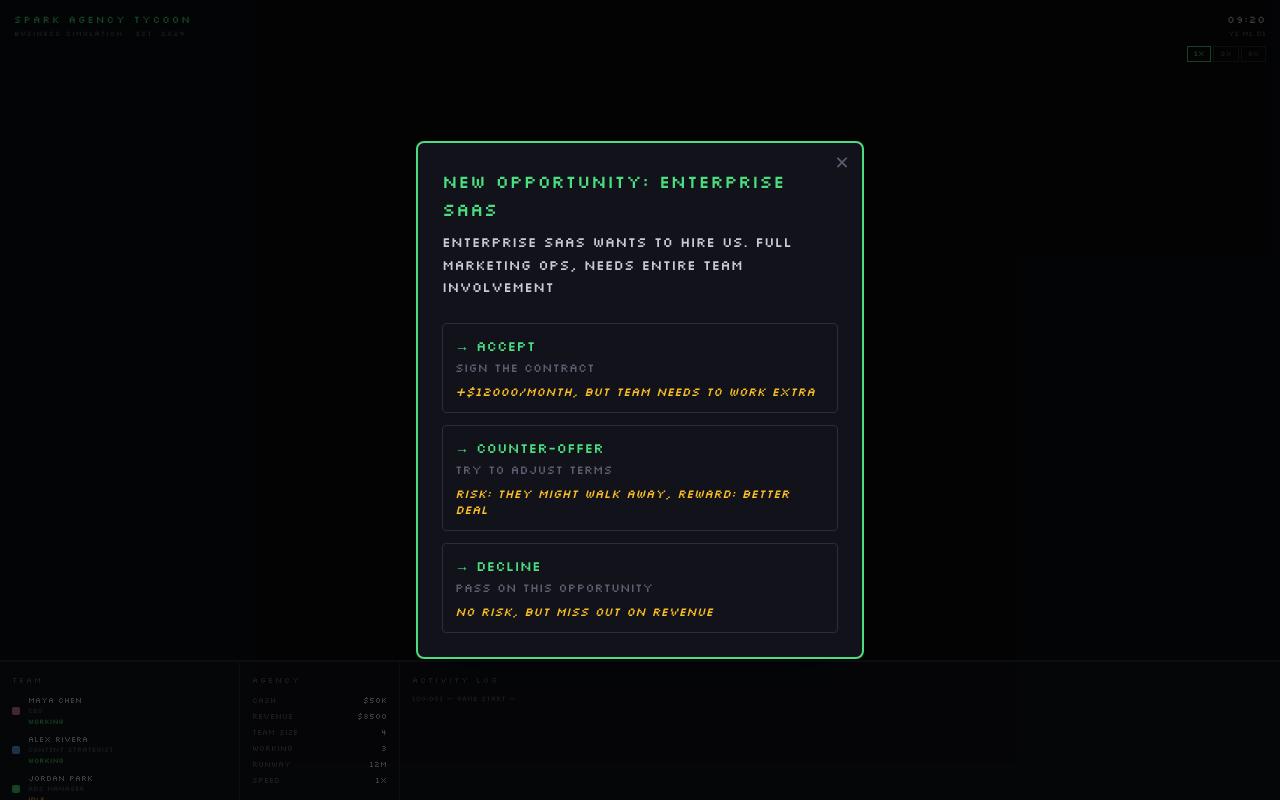
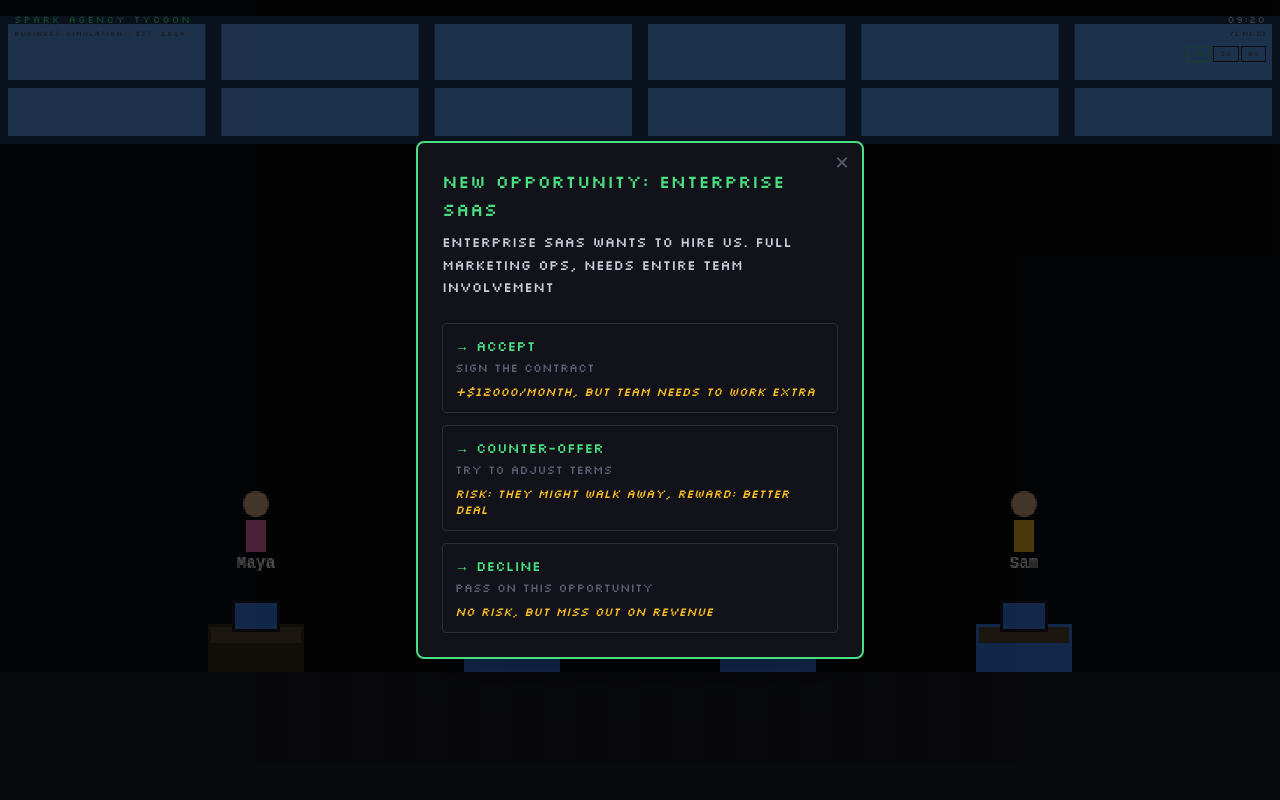
Before and after one commit to sarojchin/SparkMarketing, a React (Vite) app in the folder codebase/: page / in a window 1280 px wide. Built offline with nearby package versions, Linux system fonts and the light colour scheme.

Commit message:
Add pixelated office canvas rendering with team members

```diff
--- a/codebase/src/App.tsx
+++ b/codebase/src/App.tsx
@@ -6,6 +6,7 @@ import { useSimStore } from '@/hooks/useSimStore';
 import { HUD } from '@/ui/overlays/HUD';
 import { Tooltip } from '@/ui/overlays/Tooltip';
 import { DecisionDialog } from '@/ui/overlays/DecisionDialog';
+import { OfficeCanvas } from '@/ui/canvas/OfficeCanvas';
 import { TeamPanel } from '@/ui/panels/TeamPanel';
 import { InfoPanel } from '@/ui/panels/InfoPanel';
 import { LogPanel } from '@/ui/panels/LogPanel';
@@ -124,10 +125,8 @@ export default function App() {
     <div className="h-screen w-screen overflow-hidden bg-sim-bg flex flex-col">
       {/* Main game area */}
       <div className="flex-1 relative">
-        {/* Placeholder for canvas/visuals */}
-        <div className="absolute inset-0 bg-sim-bg flex items-center justify-center text-sim-textDim font-pixel text-sm">
-          Visual rendering (canvas) coming next
-        </div>
+        {/* Office canvas */}
+        <OfficeCanvas gameState={gameState} />
 
         {/* HUD overlay */}
         <HUDWithState gameState={gameState} onSpeedChange={handleSpeedChange} />
--- /dev/null
+++ b/codebase/src/ui/canvas/OfficeCanvas.tsx
@@ -0,0 +1,93 @@
+import { useEffect, useRef } from 'react';
+import type { GameState } from '@/engine/types';
+
+export function OfficeCanvas({ gameState }: { gameState: GameState }) {
+  const canvasRef = useRef<HTMLCanvasElement>(null);
+
+  useEffect(() => {
+    const canvas = canvasRef.current;
+    if (!canvas) return;
+
+    const ctx = canvas.getContext('2d');
+    if (!ctx) return;
+
+    ctx.imageSmoothingEnabled = false;
+
+    // Clear
+    ctx.fillStyle = '#0b0c10';
+    ctx.fillRect(0, 0, canvas.width, canvas.height);
+
+    // Draw floor grid
+    ctx.fillStyle = '#1e2028';
+    ctx.fillRect(0, canvas.height * 0.7, canvas.width, canvas.height * 0.3);
+
+    ctx.fillStyle = '#1c1d25';
+    for (let i = 0; i < canvas.width; i += 40) {
+      ctx.fillRect(i, canvas.height * 0.7, 20, canvas.height * 0.3);
+    }
+
+    // Draw desks
+    ctx.fillStyle = '#3d3224';
+    for (let i = 1; i < 5; i++) {
+      const deskX = (i * canvas.width) / 5 - 30;
+      const deskY = canvas.height * 0.65;
+      ctx.fillRect(deskX, deskY, 60, 30);
+
+      // Desk top highlight
+      ctx.fillStyle = '#5a4a35';
+      ctx.fillRect(deskX + 2, deskY + 2, 56, 10);
+      ctx.fillStyle = '#3d3224';
+
+      // Monitor
+      ctx.fillStyle = '#1a1c28';
+      ctx.fillRect(deskX + 15, deskY - 15, 30, 20);
+      ctx.fillStyle = '#3b82f6';
+      ctx.fillRect(deskX + 17, deskY - 13, 26, 16);
+    }
+
+    // Draw window
+    ctx.fillStyle = '#1e3a5f';
+    ctx.fillRect(0, 10, canvas.width, 80);
+    ctx.fillStyle = '#60a5fa';
+    for (let i = 0; i < 6; i++) {
+      ctx.fillRect(i * (canvas.width / 6) + 5, 15, canvas.width / 6 - 10, 35);
+      ctx.fillRect(i * (canvas.width / 6) + 5, 55, canvas.width / 6 - 10, 30);
+    }
+
+    // Draw people (team members)
+    gameState.team.forEach((person, idx) => {
+      const x = ((idx + 1) * canvas.width) / (gameState.team.length + 1);
+      const y = canvas.height * 0.55;
+
+      // Head
+      ctx.fillStyle = '#deb887';
+      ctx.beginPath();
+      ctx.arc(x, y - 15, 8, 0, Math.PI * 2);
+      ctx.fill();
+
+      // Body
+      ctx.fillStyle = person.color;
+      ctx.fillRect(x - 6, y - 5, 12, 20);
+
+      // Name label
+      ctx.fillStyle = '#ffffff';
+      ctx.font = 'bold 10px monospace';
+      ctx.textAlign = 'center';
+      ctx.fillText(person.name.split(' ')[0], x, y + 25);
+    });
+  }, [gameState]);
+
+  return (
+    <canvas
+      ref={canvasRef}
+      width={800}
+      height={600}
+      style={{
+        width: '100%',
+        height: '100%',
+        display: 'block',
+        backgroundColor: '#0b0c10',
+      }}
+    />
+  );
+}
```
